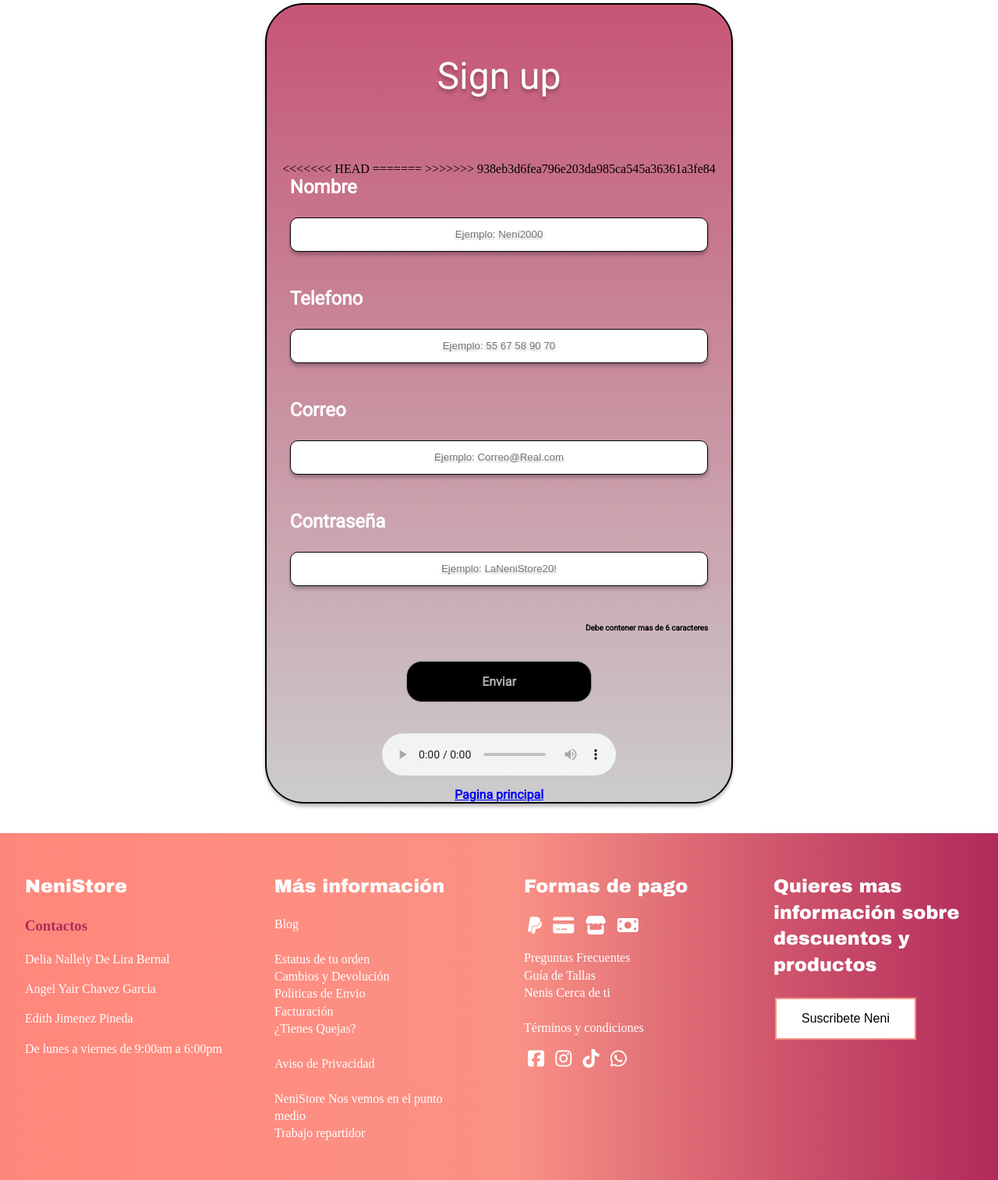
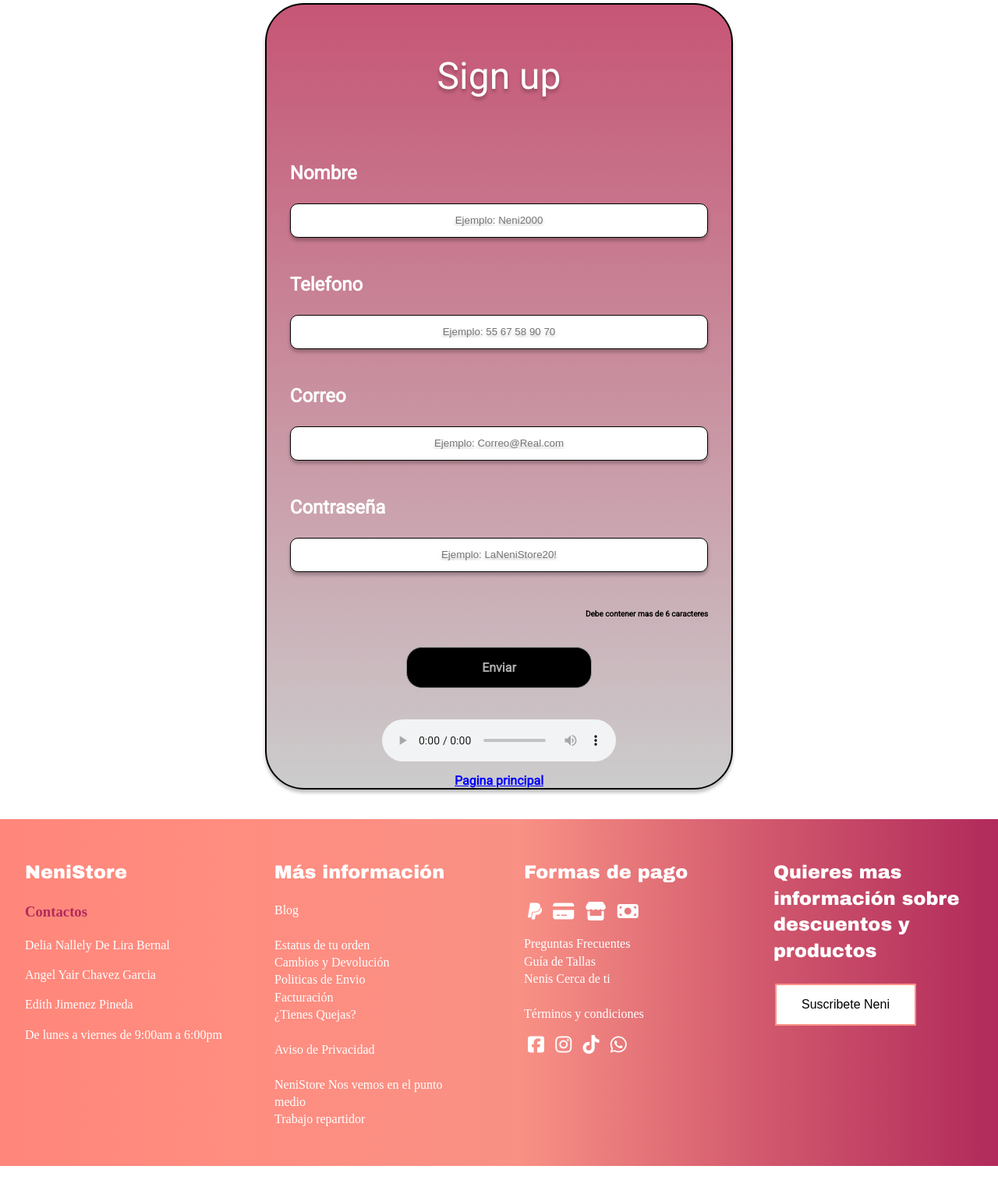
Before and after one commit to Delia13-23/NeniStore, a Flask app: page /signUp.html in a window 1280 px wide. Shown: the part 345-1859 px from the top of the page at 78% size. Run offline with Flask 2, Linux system fonts and the light colour scheme; some libraries are stand-ins or nearby versions.

Commit message:
fix-conflicts

```diff
--- a/templates/signUp.html
+++ b/templates/signUp.html
@@ -53,10 +53,7 @@
     <main>
     <form action="{{ url_for('signup')}}" method="post">
         <h4>Sign up</h4><br>
-<<<<<<< HEAD
-=======
 
->>>>>>> 938eb3d6fea796e203da985ca545a36361a3fe84
         <label >Nombre</label>
         <input type="text" name="NickName"placeholder="Ejemplo: Neni2000" required><br><br>
         <label >Telefono</label>
```
